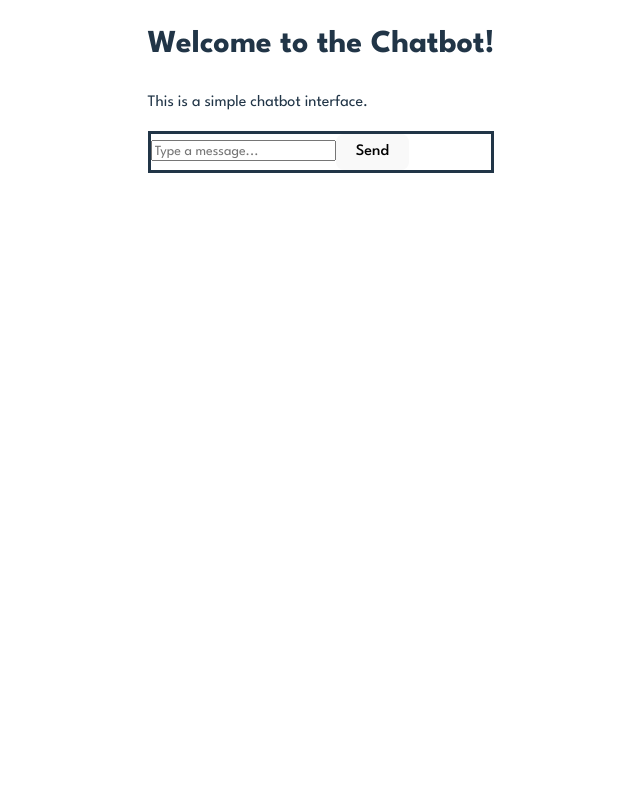
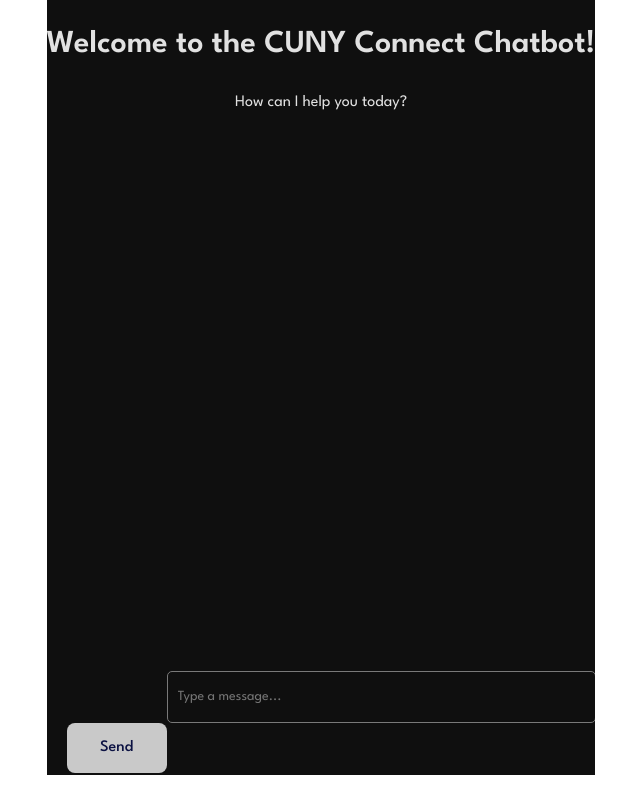
Before and after one commit to emilyc8/SpringFowardProject, a React (Vite) app in the folder frontend/cuny-project/: page /chatbot in a window 1280 px wide. Shown: the whole page, without its empty margins (319-959 px from the left). Built offline with nearby package versions, Linux system fonts and the light colour scheme; a web font is replaced by a local one.

Commit message:
chatbot css updated

```diff
--- a/frontend/cuny-project/src/App.css
+++ b/frontend/cuny-project/src/App.css
@@ -8,7 +8,7 @@
 
   color-scheme: light dark;
   color: rgba(255, 255, 255, 0.87);
-  background-color: #242424;
+  background-color: #ffffff;
 
   font-synthesis: none;
   text-rendering: optimizeLegibility;
--- a/frontend/cuny-project/src/components/Chatbot.jsx
+++ b/frontend/cuny-project/src/components/Chatbot.jsx
@@ -1,5 +1,6 @@
 import React, { useState, useRef, useEffect } from 'react';
 import { getBotResponse } from './openai';
+import "../styles/chatbot.css"
 
 const Chatbot = () => {
     const [messages, setMessages] = useState([]);
@@ -32,10 +33,12 @@
     };
 
     return (
-        <div>
-            <h1>Welcome to the Chatbot!</h1>
-            <p>This is a simple chatbot interface.</p>
-            <div id="chat-container" ref={chatContainerRef} style={{ maxHeight: '500px', overflowY: 'auto', borderColor: 'red', border: 'solid' }}>
+        <div className="chatbot">
+            <div className="welcome">
+                <h1>Welcome to the CUNY Connect Chatbot!</h1>
+                <p>How can I help you today?</p>
+            </div>
+            <div id="chat-container" ref={chatContainerRef}>
                 <div id="chat-content">
                     {messages.map((message, index) => (
                         <div key={index} className={`message ${message.sender}-message`}>
--- a/frontend/cuny-project/src/components/staff/staffInternships.jsx
+++ b/frontend/cuny-project/src/components/staff/staffInternships.jsx
@@ -1,4 +1,4 @@
-import { Link } from "react-router-dom";
+import { Link, useAsyncError } from "react-router-dom";
 import '../../styles/internships.css';
 import { FontAwesomeIcon } from "@fortawesome/react-fontawesome";
 import {faLessThan } from "@fortawesome/free-solid-svg-icons";
@@ -13,13 +13,17 @@
 
     const [showMore,setShowMore] = useState(true);
     const [internships, setInternships] = useState([]);
+    const [user, setUser] = useState('');
     // const [index,setIndex] = useState(1);
 
     useEffect(() => {
         const fetchData = async () => {
             try {
                 const response = await axios.get(`http://127.0.0.1:5000/internships?`);
+                const userId = localStorage.getItem('userId');
+                const response2  = await axios.get(`http://127.0.0.1:5000/home?userId=${userId}`, userId);
                 setInternships(response.data);
+                setUser(response2.data.user)
                 console.log(response.data);
             } catch (error) {
                 console.error('Error fetching internships:', error);
@@ -51,7 +55,7 @@
                     <div className="sidebar">
                         <div className="profile">
                             <img className="pfp" src="../pfp.png"/>
-                            <span>Full Name</span>
+                            <span>{user.firstName + " " + user.lastName}</span>
                         </div>
                         <div className="selection">
                             <Link to="/staff/staffProfile">
@@ -69,7 +73,7 @@
                                     <span>Internships</span>
                                 </button>
                             </Link>
-                            <Link to="/chatbot">
+                            <Link to = "/chatbot">
                                 <button className="Chatbot"><img src="../logochat.png"></img>
                                     <span>Chatbot</span>
                                 </button>
--- a/frontend/cuny-project/src/components/student/studentProfile.jsx
+++ b/frontend/cuny-project/src/components/student/studentProfile.jsx
@@ -5,6 +5,7 @@
 import { useEffect, useState } from "react";
 import axios from "axios";
 import Edit_Profile from "./editProfile";
+import ReactLoading from 'react-loading';
 
 function Student_Profile(){
 
@@ -42,7 +43,14 @@
     return(
         <div className="student" style={feedStyle}>
             {loading ? (
-                <p>Loading...</p>
+                <div className="loading">
+                    <ReactLoading
+                        type={"balls"}
+                        color={"#00000"}
+                        height={50}
+                        width={50}
+                        />
+                </div>
             ) : error ? (
                 <p>Error: {error}</p>
             ) : user ? (
@@ -80,10 +88,10 @@
                                          </button>
                                      </Link>
                                      <Link to = "/chatbot">
-                                <button className="Chatbot"><img src="../logochat.png"></img>
-                                    <span>Chatbot</span>
-                                </button>
-                            </Link>
+                                        <button className="Chatbot"><img src="../logochat.png"></img>
+                                            <span>Chatbot</span>
+                                        </button>
+                                    </Link>
                                  </div>
                                  <div className="logout">
                                      <Link to="/">
--- /dev/null
+++ b/frontend/cuny-project/src/styles/chatbot.css
@@ -0,0 +1,73 @@
+
+.chatbot{
+    margin: 0;
+    padding: 0;
+    justify-content: center;
+    background: rgb(15, 15, 15);
+    width: 100%;
+    height: 775px;
+    overflow-y: hidden;
+    overflow-x: hidden;
+}
+
+.welcome{
+    font-family: "League Spartan", sans-serif;
+    color: rgb(225, 225, 225);
+    text-align: center;
+}
+
+.welcome h1{
+    font-weight: 600;
+}
+
+#chat-form{
+    align-self: center;
+}
+
+#chat-form input{
+    width: 80%;
+    height: 30px;
+    margin-left: 100px;
+    margin-right: 30px;
+    background: transparent;
+    border: 1px solid rgb(121, 121, 121);
+    border-radius: 5px;
+    padding: 10px;
+    color: #c9c9c9;
+    font-family: "League Spartan", sans-serif;
+    font-size: 16px;
+}
+
+#chat-form button{
+    width: 100px;
+    background: #c9c9c9;
+    color: rgb(11, 17, 66);
+    height: 50px;
+}
+
+#chat-form button:hover{
+    background-color:  rgb(47, 103, 255);
+    color: #c9c9c9;
+}
+
+#chat-container{
+    padding: 20px;
+}
+
+#chat-content{
+    max-height: 500px;
+    height: 500px;
+    overflow-Y: 'auto';
+    /* border: 1px solid rgb(121, 121, 121); */
+    width: 81%;
+    margin-left: 100px;
+    align-self: center;
+    margin-bottom: 20px;
+    border-radius: 5px;
+    color: #c9c9c9;
+}
+
+.user-message{
+    color: rgb(0, 85, 255);
+    padding-bottom: 10px;
+}
--- a/frontend/cuny-project/src/styles/home.css
+++ b/frontend/cuny-project/src/styles/home.css
@@ -48,7 +48,7 @@
     grid-column-start: 1;
     grid-row-start: 1;
     width: 300px;
-    margin-left: 10px;
+    margin-left: 20px;
     margin-right: 2rem;
 }
 
@@ -85,7 +85,7 @@
 
 .selection{
     margin-left: 20px;
-    padding-bottom: 250px;
+    padding-bottom: 190px;
 }
 
 .sidebar button{
@@ -321,10 +321,11 @@
 .rightbar{
     margin: 0px;
     margin-left: 0;
-    margin-right: 2rem;
+    margin-right: 1.5rem;
     grid-column-start: 3;
     grid-row-start: 1;
-    width: 310px;
+    width: fit-content;
+    max-width: 310px;
     border: 1px solid rgb(230, 230, 230);
     background: #ffff;
     border-radius: 5px;
@@ -343,33 +344,35 @@
 
 
 .person button.connect{
-    grid-column-start: 3;
-    width:40px;
-    height:40px;
-    justify-self: right;
+    width: 40px;
+    height: 40px;
     padding: 0;
     border-radius: 30px;
     margin-top: 10px;
+    position: absolute;
+    margin-left: 250px;
 
 }
 
 .rightbar .person{
     border-top: 1px solid gainsboro;
     padding: 10px;
-    display: grid;
+    display: flex;
+    float: left;
+    width: 290px;
 }
 
 .rightbar .info{
-    line-height: 5px;
     text-align: left;
     margin-left: 0px;
-    grid-column-start: 2;
     font-size: 14px;
     float: left;
     width: fit-content;
+    flex-wrap: wrap;
+    margin-right: 26px;
 }
 
-.rightbar img{
+.rightbar img, .rightbar a{
     height: 50px;
     width: 50px;
     margin-right: 20px;
@@ -377,8 +380,9 @@
 
 .rightbar p{
     padding-top: 0px;
-    margin-bottom: 15px;
+    /* margin-bottom: 15px; */
     display: flex;
+    margin-top: 5px;
 }
 
 .rightbar p2{
--- a/frontend/cuny-project/src/styles/internships.css
+++ b/frontend/cuny-project/src/styles/internships.css
@@ -18,6 +18,9 @@
     left: 0;
     margin-left: 15px;
 
+}
+.internships .selection{
+    padding-bottom: 190px;
 }
 
 .internships .middle{
--- a/frontend/cuny-project/src/styles/studentProfile.css
+++ b/frontend/cuny-project/src/styles/studentProfile.css
@@ -18,6 +18,10 @@
     color: rgb(255, 255, 255);
     font-family: "Reem Kufi Fun", sans-serif;
 
+}
+
+.student .selection{
+    padding-bottom: 190px;
 }
 
 .student{
```
Also changed, not shown: frontend/cuny-project/src/components/staff/staffHome.jsx (+14 -23 lines), frontend/cuny-project/src/components/staff/staffProfile.jsx (+29 -15 lines).
